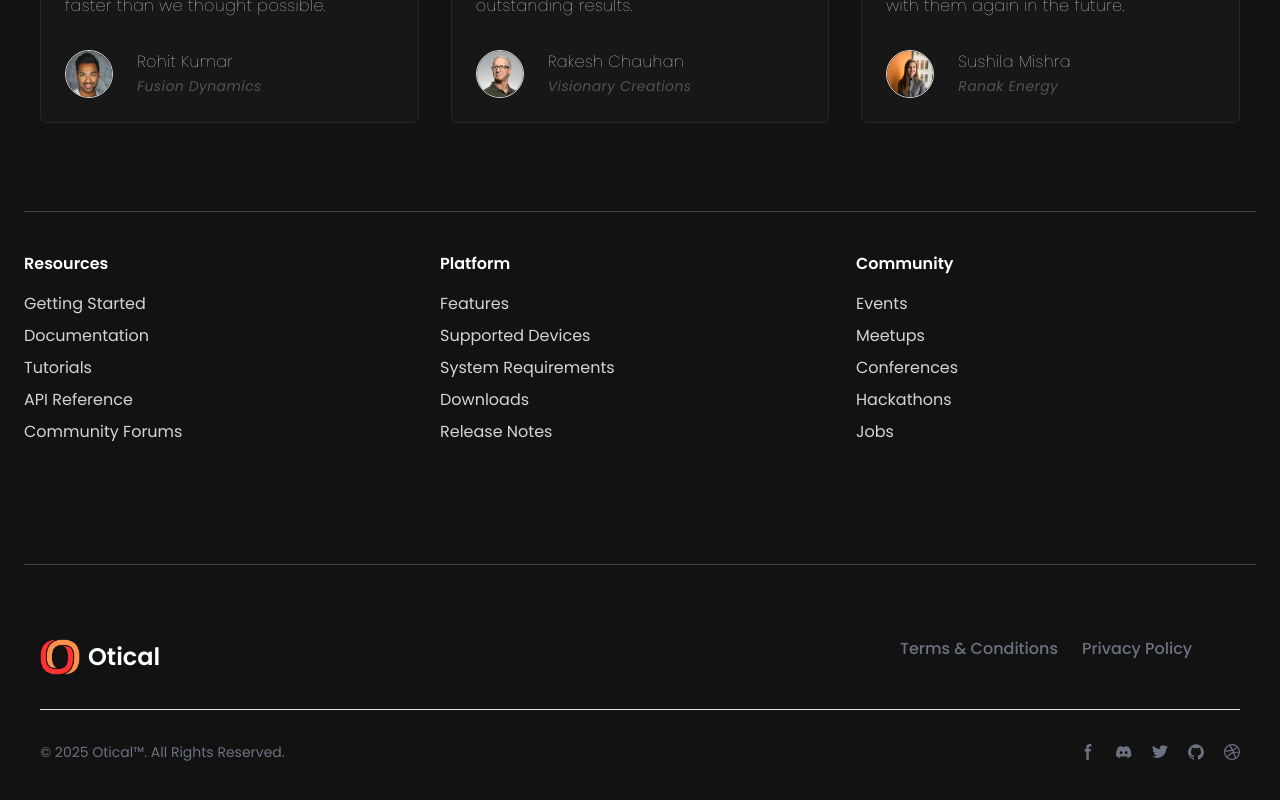
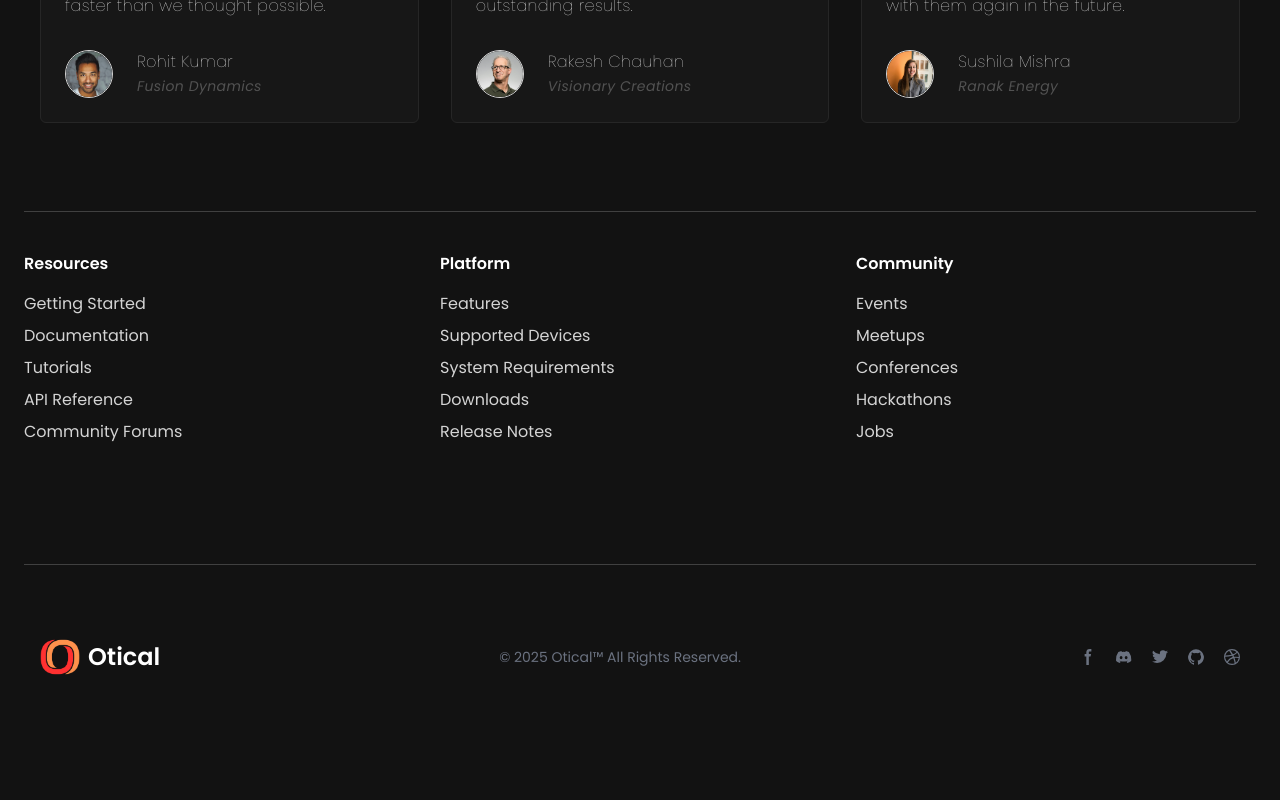
Before and after one commit to oticalofficial/otical, a React (Vite) app: page / in a window 1280 px wide. Shown: the part 3276-4076 px from the top of the page. After the commit the page ends 4025 px from the top, so only its background shows below. Built offline with nearby package versions, Linux system fonts and the light colour scheme.

Commit message:
FooterBottom Modified

```diff
--- a/src/Layout.jsx
+++ b/src/Layout.jsx
@@ -14,6 +14,7 @@ function Layout() {
     <Outlet />
     <Footer />
     <FooterBottom />
+
     </div>
     </>
   )
--- a/src/components/Footer/FooterBottom.jsx
+++ b/src/components/Footer/FooterBottom.jsx
@@ -4,42 +4,12 @@ const FooterBottom = () => {
     return (
         <footer className="mt-20 border-t py-10 border-neutral-700">
             <div className="mx-auto w-full max-w-screen-xl p-4 py-6 lg:py-8">
-
-                <div className="md:flex md:justify-between">
-                    <div className="mb-6 md:mb-0">
-                        <a href="https://otical.in/" className="flex items-center">
-                            <img className="h-10 w-10 mr-2" src={logo} alt="Otical Logo" />
-                            <span className="self-center text-2xl font-semibold whitespace-nowrap dark:text-white">Otical</span>
-                        </a>
-                    </div>
-                    <div className="grid grid-cols-2 gap-8 sm:gap-6 sm:grid-cols-3">
-                    <div>
-                            <ul className="text-gray-500 dark:text-gray-400 font-medium">
-                                <li>
-                                    <a href="https://otical.in/" className="hover:underline"></a>
-                                </li>
-                            </ul>
-                        </div>
-
-                        <div>
-                            <ul className="text-gray-500 dark:text-gray-400 font-medium">
-                                <li>
-                                    <a href="https://otical.in/" className="hover:underline">Terms &amp; Conditions</a>
-                                </li>
-                            </ul>
-                        </div>
-                        <div>
-                            <ul className="text-gray-500 dark:text-gray-400 font-medium">
-                                <li className="mb-4">
-                                    <a href="https://otical.in/" className="hover:underline">Privacy Policy</a>
-                                </li>
-                            </ul>
-                        </div>
-                    </div>
-                </div>
-                <hr className="my-6 border-gray-200 sm:mx-auto dark:border-gray-700 lg:my-8" />
                 <div className="sm:flex sm:items-center sm:justify-between">
-                    <span className="text-sm text-gray-500 sm:text-center dark:text-gray-400">© 2025 <a href="https://otical.in/" className="hover:underline">Otical™</a>. All Rights Reserved.
+                    <a href="https://otical.in/" className="flex items-center">
+                        <img className="h-10 w-10 mr-2" src={logo} alt="Otical Logo" />
+                        <span className="self-center text-2xl font-semibold whitespace-nowrap dark:text-white">Otical</span>
+                    </a>
+                    <span className="text-sm text-gray-500 sm:text-center dark:text-gray-400">© 2025 <a href="https://otical.in/" className="hover:underline">Otical™</a> All Rights Reserved.
                     </span>
                     <div className="flex mt-4 sm:justify-center sm:mt-0">
                         <a href="https://x.com/oticalofficial" className="text-gray-500 hover:text-gray-900 dark:hover:text-white">
```
